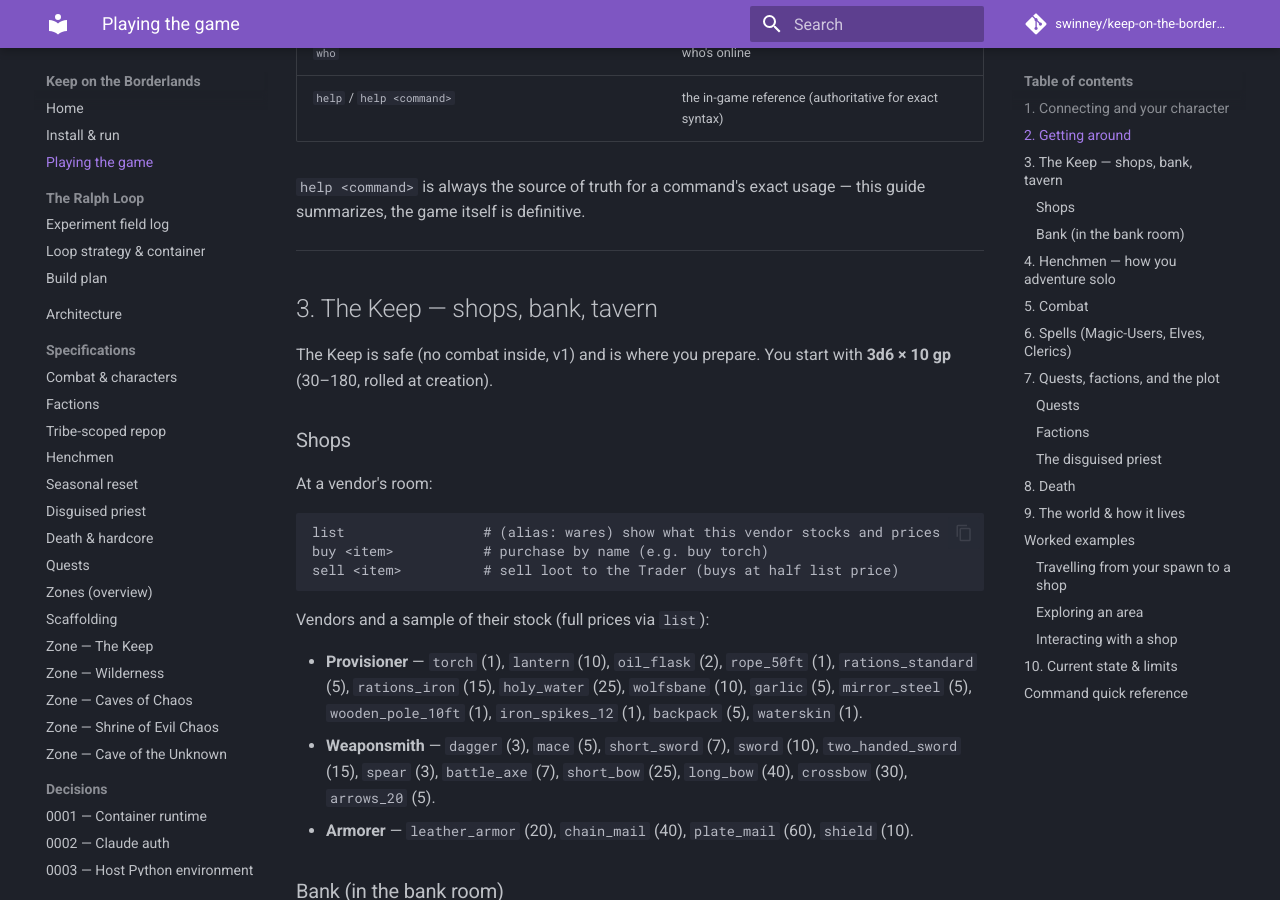
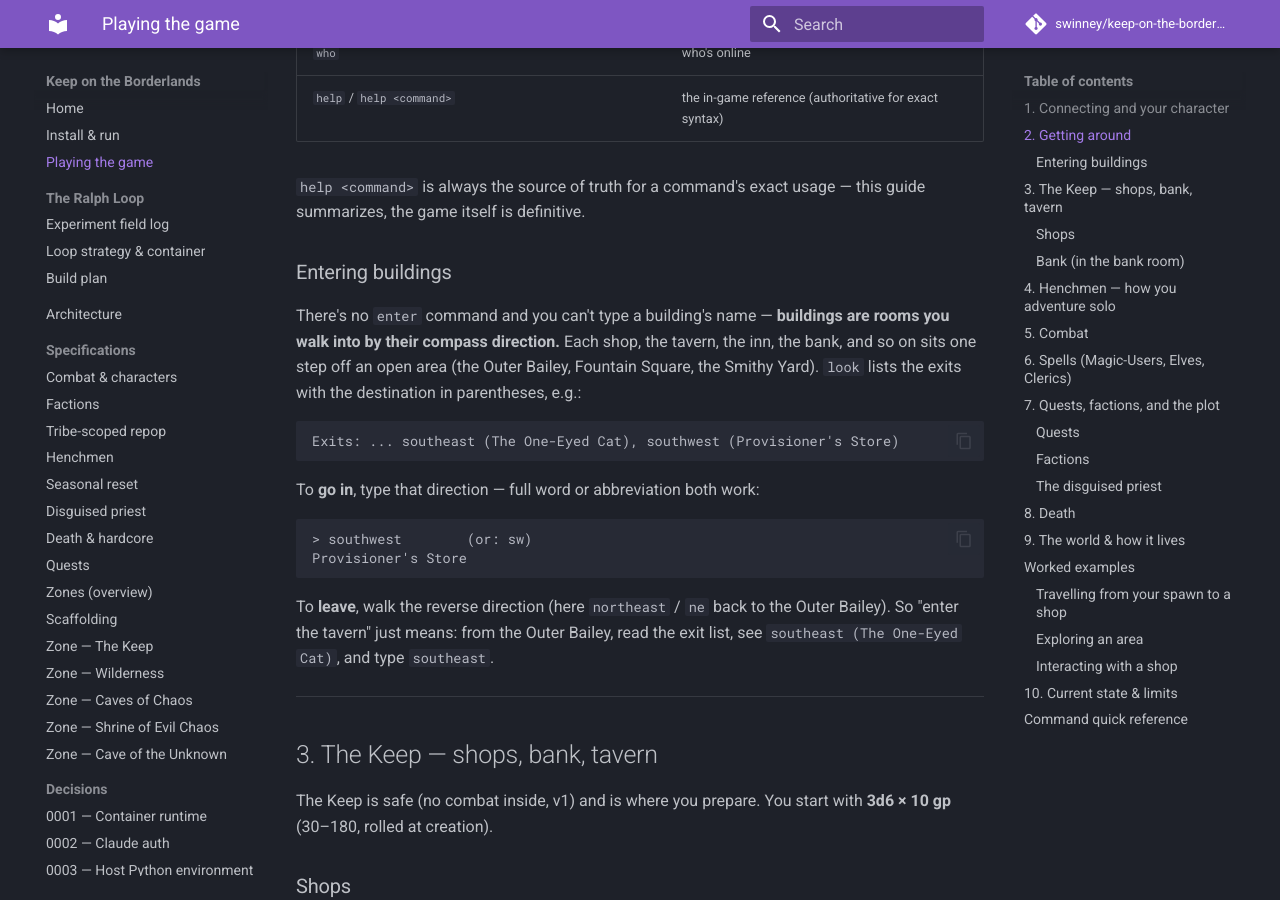
Before and after one commit to swinney/keep-on-the-borderlands, an MkDocs documentation site: the page built from docs/playing.md, in a window 1280 px wide and 900 px high, scrolled down 1152 px. Built offline with MkDocs 1.6.1 and Material for MkDocs 9.7.7, drawn with Linux system fonts in a browser that asks for light colours; comment, search, counter and statistics services are not loaded.

Commit message:
docs: explain how to enter buildings in the player guide (#37)
Add an 'Entering buildings' note to playing.md §2: buildings are rooms entered by
their compass direction (there is no 'enter' verb and building names aren't
exits). The look exit-list shows 'direction (Destination)'; type the direction
(full word or abbreviation) to go in, and the reverse to leave. Directions match
the real Keep exit graph.

````diff
--- a/docs/playing.md
+++ b/docs/playing.md
@@ -44,6 +44,29 @@ list.
 
 `help <command>` is always the source of truth for a command's exact usage — this
 guide summarizes, the game itself is definitive.
+
+### Entering buildings
+
+There's no `enter` command and you can't type a building's name — **buildings are
+rooms you walk into by their compass direction.** Each shop, the tavern, the inn,
+the bank, and so on sits one step off an open area (the Outer Bailey, Fountain
+Square, the Smithy Yard). `look` lists the exits with the destination in
+parentheses, e.g.:
+
+```
+Exits: ... southeast (The One-Eyed Cat), southwest (Provisioner's Store)
+```
+
+To **go in**, type that direction — full word or abbreviation both work:
+
+```
+> southwest        (or: sw)
+Provisioner's Store
+```
+
+To **leave**, walk the reverse direction (here `northeast` / `ne` back to the
+Outer Bailey). So "enter the tavern" just means: from the Outer Bailey, read the
+exit list, see `southeast (The One-Eyed Cat)`, and type `southeast`.
 
 ---
 
````
